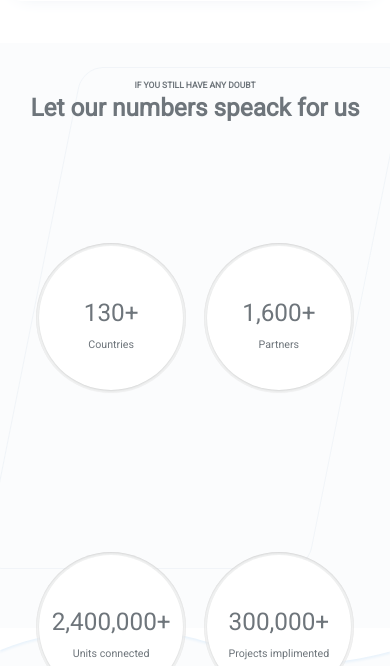
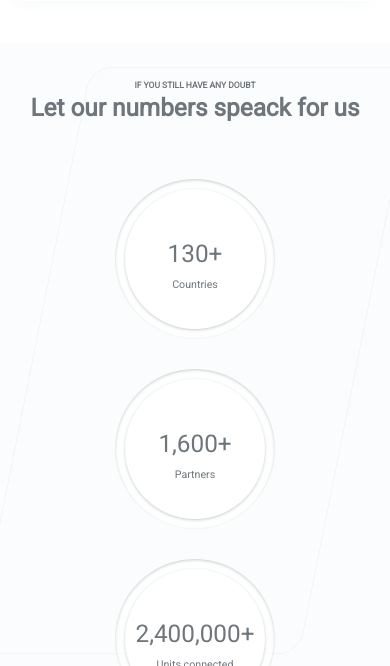
Before and after one commit to Togree-IT/togree-kenya, a PHP site: page / in a window 390 px wide. Shown: the part 1934-2600 px from the top of the page. Run offline with PHP 8.4, Linux system fonts and the light colour scheme.

Commit message:
extra touch on responsiveness

```diff
--- a/assets/css/style.scss
+++ b/assets/css/style.scss
@@ -678,14 +678,14 @@ body {
                     background: rgba(31, 64, 41, 0.71);
                     -webkit-backdrop-filter: blur(5px);
                     backdrop-filter: blur(5px);
-                    padding: 17px 15px;
+                    padding: 38px 15px;
                     padding-left: 15px;
                     color: aliceblue;
                     top: 0;
                     bottom: 0;
-                    -webkit-box-pack: center;
-                    -ms-flex-pack: center;
-                    justify-content: center;
+                    -webkit-box-pack: start;
+                    -ms-flex-pack: start;
+                    justify-content: flex-start;
                 }
                 /* @include tablet {
                     position: initial;
@@ -754,6 +754,7 @@ body {
                     @include mobile {
                         margin: 0 auto;
                         text-align: center;
+                        width: (100% - 20);
                     }
                     @include laptop {
                         width: (100% /1);
@@ -1197,9 +1198,9 @@ body {
                         box-shadow: inset 0px 1px 3px rgba(0, 0, 0, 0.2);
                         margin: 15px 8px;
                         @include mobile {
-                            width: (120px + 30px);
-                            height: (120px + 30px);
-                            padding: (10px - 7px);
+                            width: (120px + 40px);
+                            height: (120px + 40px);
+                            padding: (10px - 0);
                         }
                         @include laptop {
                             width: calc(1000px / 5);
```
Also changed, not shown: assets/css/style.css, assets/css/style.min.css.
